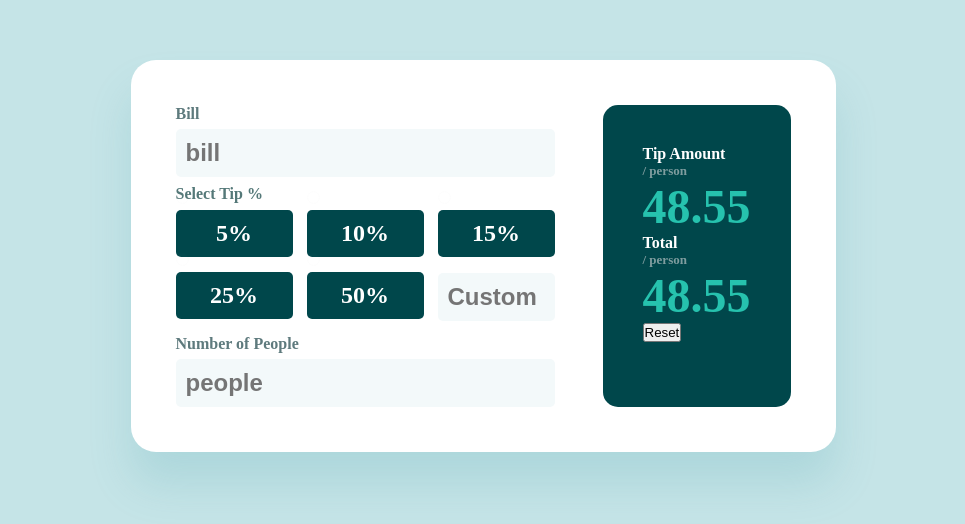
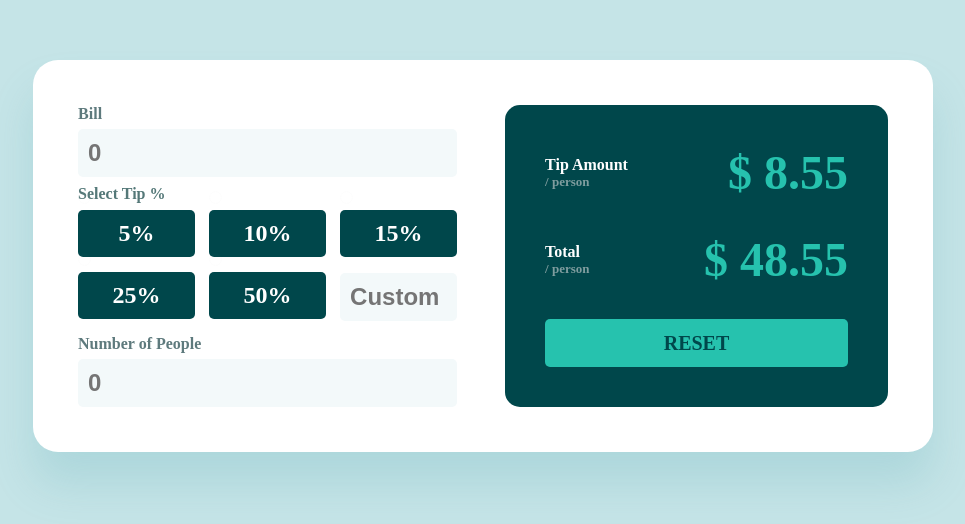
Before and after one commit to emerson-baiano/js-tipcalculator, a plain HTML site: page index.html in a window 1280 px wide. Shown: the part 144-668 px from the top of the page, without its empty margins (157-1122 px from the left). Drawn offline with Linux system fonts and the light colour scheme.

Commit message:
fix
fixed color and dimensions

```diff
--- a/css/style.css
+++ b/css/style.css
@@ -16,6 +16,7 @@ input[type="number"]::-webkit-outer-spin-button {
 h2 {
   color: #26c2ae;
   font-size: 48px;
+  display: inline-block;
 }
 
 h3 {
@@ -55,6 +56,9 @@ p {
   border-radius: 15px;
   margin-left: 48px;
   padding: 40px;
+  display: flex;
+  flex-direction: column;
+  justify-content: space-between;
 }
 .radio-container {
   width: 117px;
@@ -76,6 +80,7 @@ p {
 
 .radio-container input[type="radio"]:checked + label {
   background: #26c2ae;
+  color: #00474b;
 }
 
 .radio-container label {
@@ -124,3 +129,27 @@ p {
   color: #5e7a7d;
   margin-bottom: 6px;
 }
+
+.total-container {
+  display: flex;
+  align-items: center;
+  justify-content: space-between;
+  margin-bottom: 20px;
+}
+
+.total-container h2 {
+  margin-left: 100px;
+}
+
+button {
+  all: unset;
+  background: #26c2ae;
+  border-radius: 5px;
+  font-size: 20px;
+  color: #00474b;
+  font-weight: 700;
+  cursor: pointer;
+  width: 100%;
+  height: 48px;
+  text-align: center;
+}
--- a/index.html
+++ b/index.html
@@ -13,12 +13,7 @@
         <div class="left-container">
           <div class="input-container">
             <label for="billInput">Bill</label>
-            <input
-              type="number"
-              id="billInput"
-              placeholder="bill"
-              name="bill"
-            />
+            <input type="number" id="billInput" placeholder="0" name="bill" />
           </div>
 
           <h3>Select Tip %</h3>
@@ -39,27 +34,27 @@
             <input
               type="number"
               id="numberPeopleInput"
-              placeholder="people"
+              placeholder="0"
               name="people"
             />
           </div>
         </div>
         <div class="right-container">
-          <div class="">
+          <div class="total-container">
             <div class="">
               <h4>Tip Amount</h4>
               <p>/ person</p>
             </div>
-            <h2>48.55</h2>
+            <h2>$ 8.55</h2>
           </div>
-          <div class="">
+          <div class="total-container">
             <div class="">
               <h4>Total</h4>
               <p>/ person</p>
             </div>
-            <h2>48.55</h2>
+            <h2>$ 48.55</h2>
           </div>
-          <button>Reset</button>
+          <button>RESET</button>
         </div>
       </div>
     </div>
```
